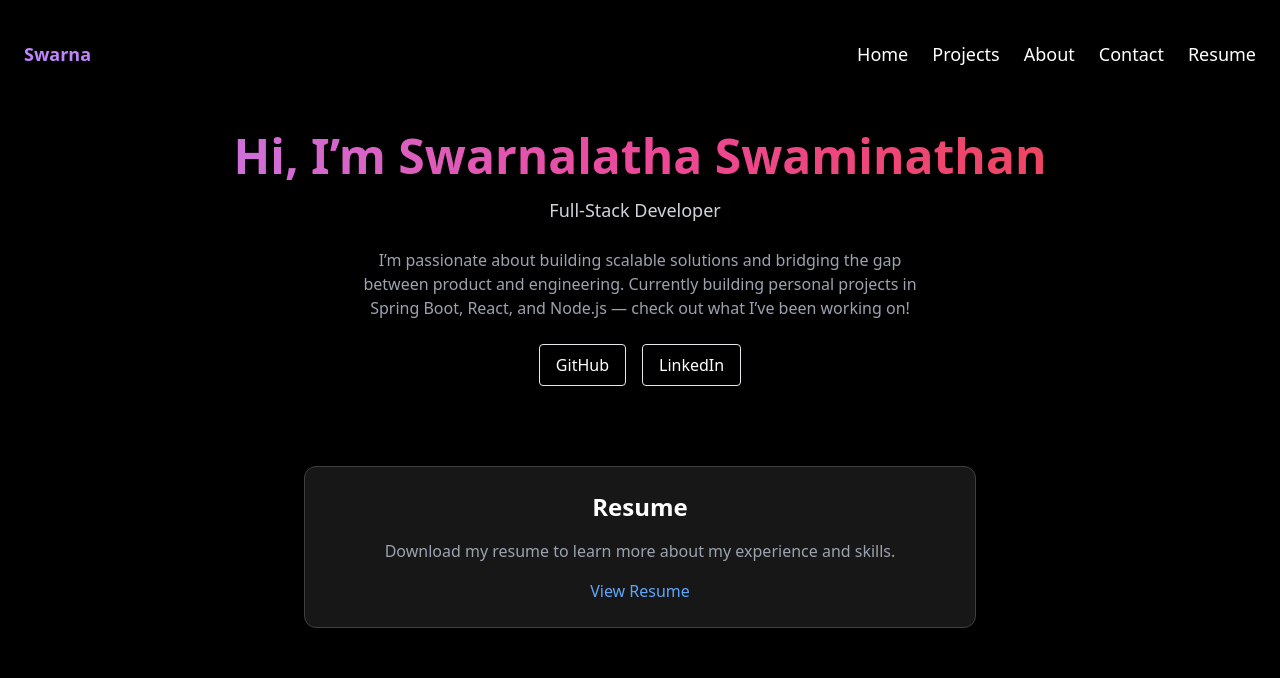
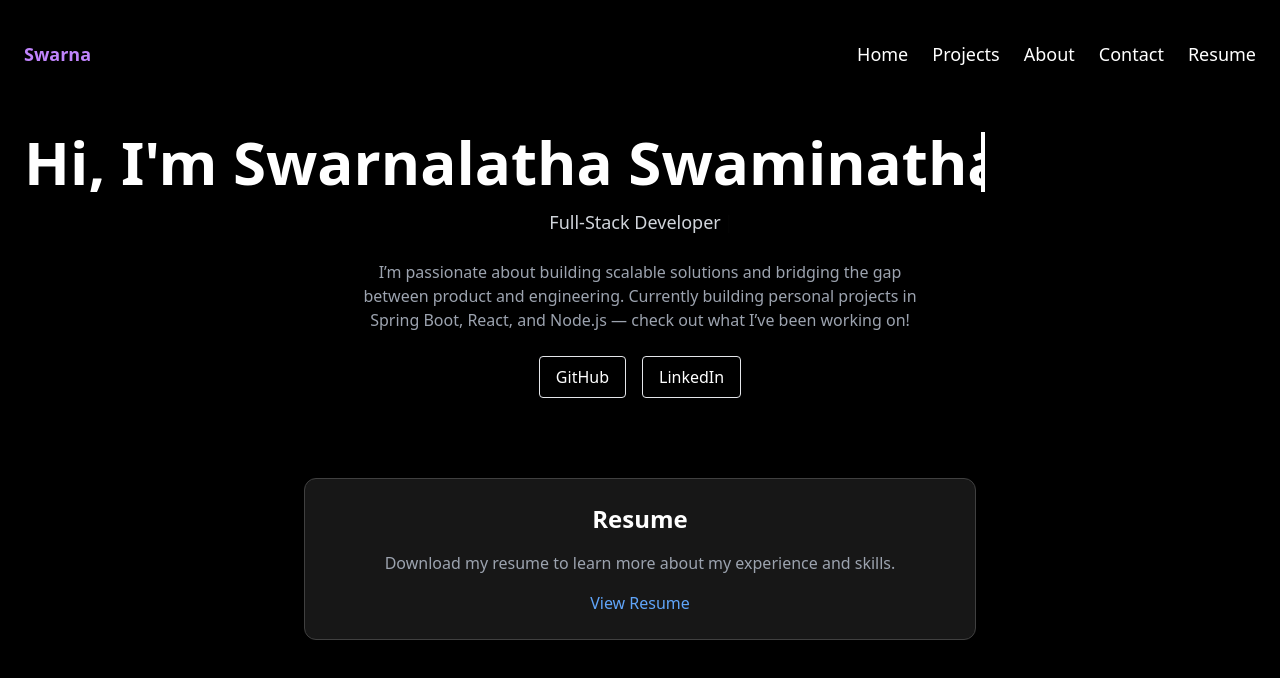
Before and after one commit to swarna73/swarna-portfolio, a React (Vite) app: page / in a window 1280 px wide. Shown: the top 678 px of the page. Built offline with nearby package versions, Linux system fonts and the light colour scheme.

Commit message:
Switched portfolio theme to dark mode (black bg, white text)

```diff
--- a/src/App.jsx
+++ b/src/App.jsx
@@ -22,9 +22,9 @@
 
       {/* Hero Section */}
       <header className="text-center animate-fade-in">
-        <h1 className="text-4xl md:text-5xl font-extrabold bg-gradient-to-r from-purple-400 via-pink-500 to-red-500 bg-clip-text text-transparent">
-          Hi, I’m Swarnalatha Swaminathan
-        </h1>
+<h1 className="text-4xl md:text-6xl font-extrabold text-white whitespace-nowrap overflow-hidden border-r-4 border-white w-[28ch] animate-typing">
+  Hi, I'm Swarnalatha Swaminathan
+</h1>
         <p className="mt-4 text-lg text-gray-300">
           <Typewriter
             words={[
```
